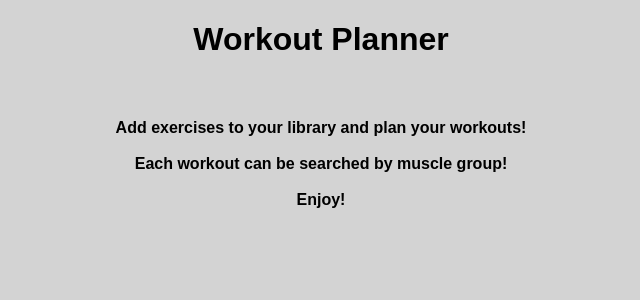
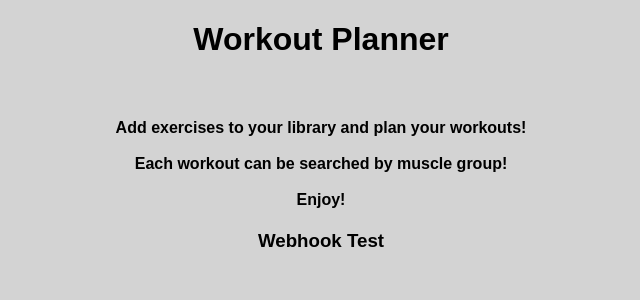
Before and after one commit to eoghanwinters/Individual-Project, a Flask app: page / in a window 1280 px wide. Shown: the part 68-368 px from the top of the page, without its empty margins (319-959 px from the left). Run offline with Flask 2, Linux system fonts and the light colour scheme.

Commit message:
Webhook New Test

```diff
--- a/application/templates/home.html
+++ b/application/templates/home.html
@@ -3,4 +3,5 @@
 	<h1>Workout Planner</h1>
 	<br>
 	<h4>Add exercises to your library and plan your workouts!<br><br>Each workout can be searched by muscle group!<br><br>Enjoy!</h4>
+<h3>Webhook Test<h3>
 {% endblock bc %}
```
